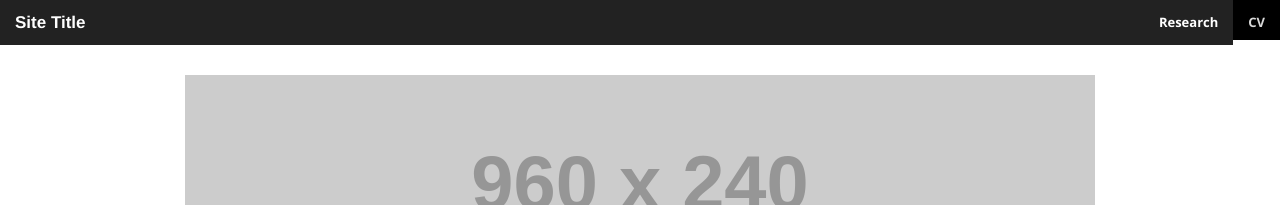
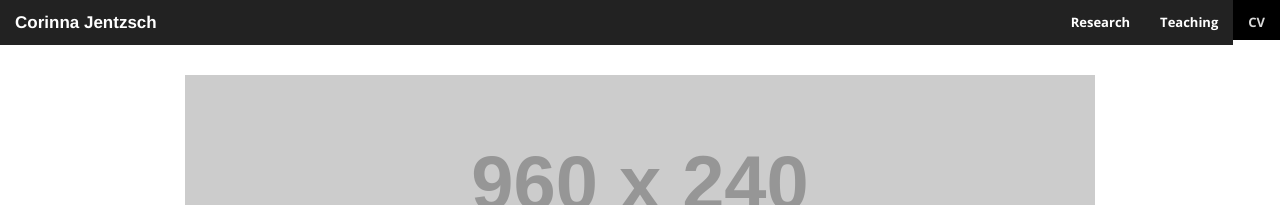
Before and after one commit to corinnajentzsch/corinnajentzsch.github.io, a Jekyll site: the page built from cv.md, in a window 1280 px wide. Shown: the top 205 px of the page. Built offline with Jekyll 4.4.1, drawn with Linux system fonts in a browser that asks for light colours; nearby versions of some CDN libraries; library files that are not in the unit come from our copies.

Commit message:
Updated _config.yml

```diff
--- a/_config.yml
+++ b/_config.yml
@@ -4,10 +4,10 @@ baseurl: /
 markdown: kramdown
 
 # Website title
-title: Site Title
+title: Corinna Jentzsch
 
 # Default meta description and keywords
-description: Meta description goes here (will be used globally, override it per page)
+description: Corinna Jentzsch's homepage
 keywords:
   - 'keyword 1'
   - 'keyword 2'
@@ -17,6 +17,8 @@ keywords:
 navigation:
 - text: Research
   url: /research/
+- text: Teaching
+  url: /teaching/
 - text: CV
   url: /cv/
 
```
